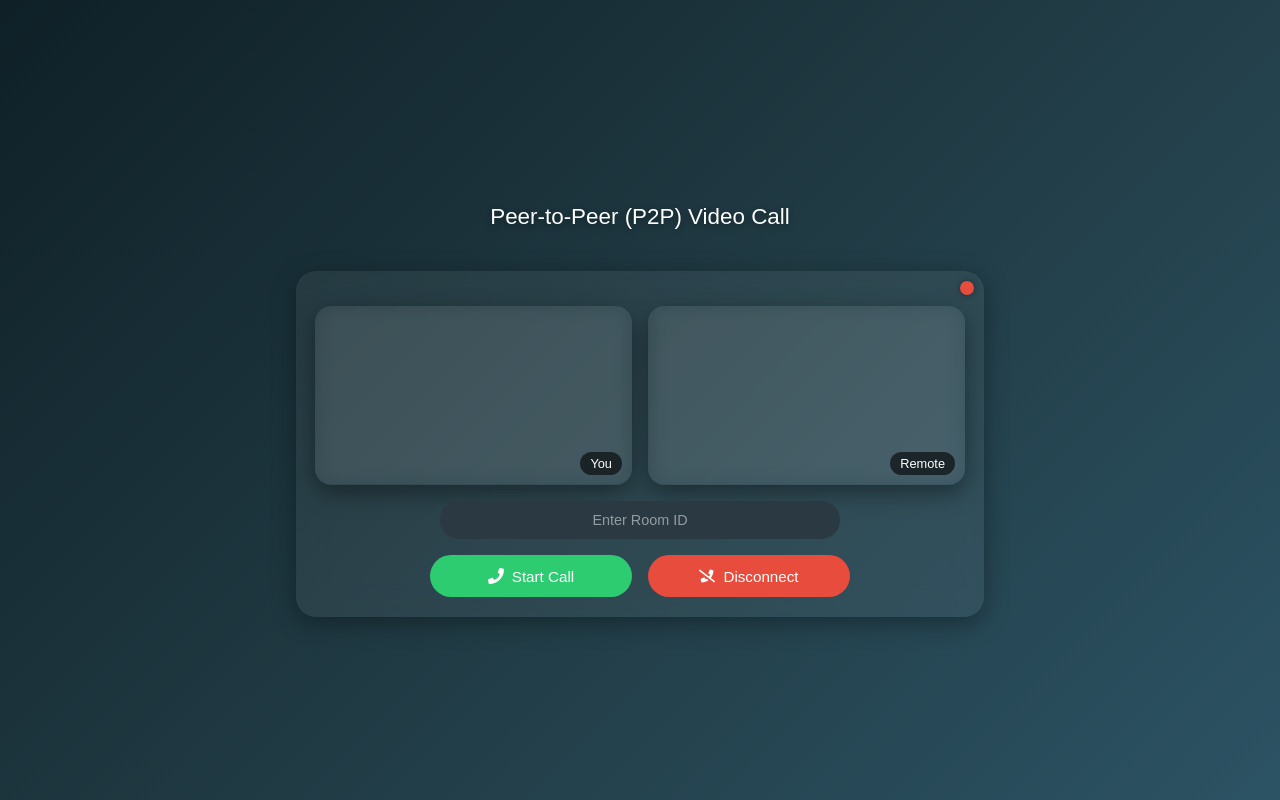
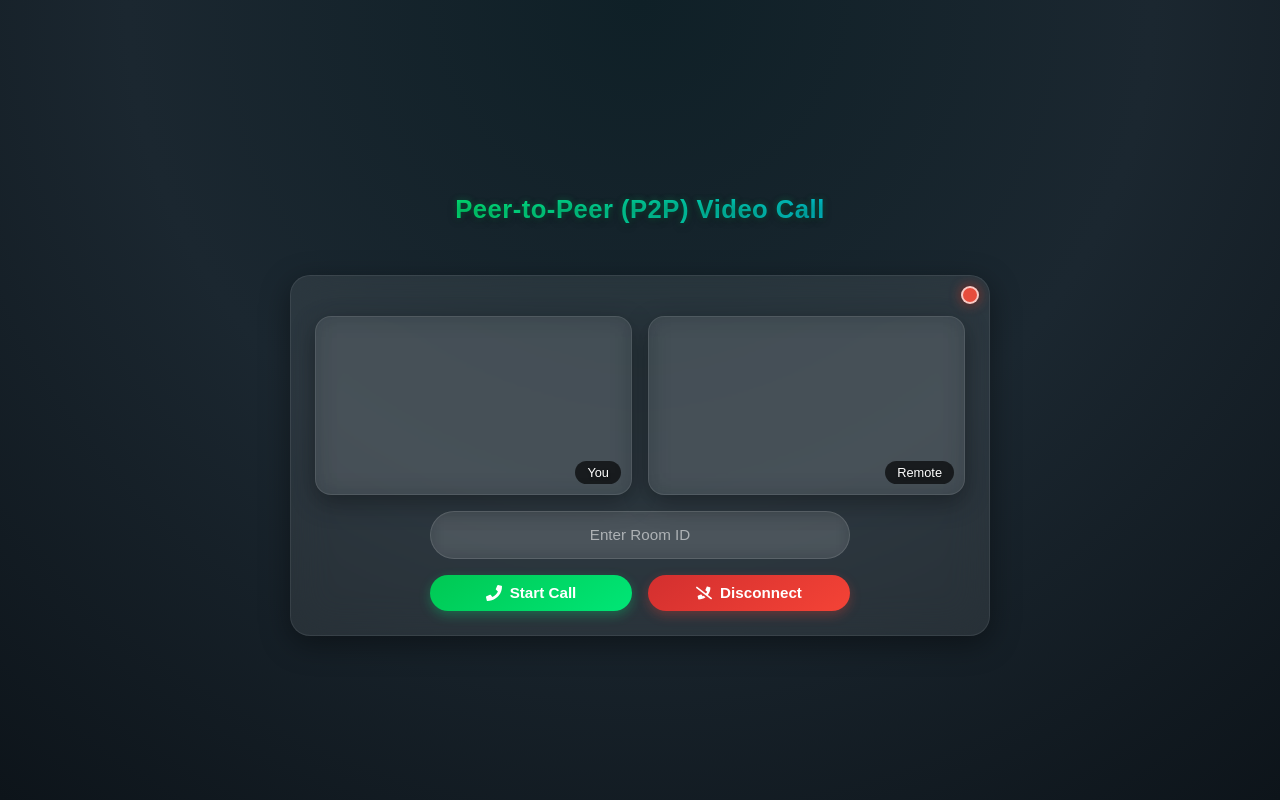
Before and after one commit to Rohit175041/lan-voip, a React (Create React App) app: page / in a window 1280 px wide. Built offline with nearby package versions, Linux system fonts and the light colour scheme.

Commit message:
change ui color

```diff
--- a/src/App.css
+++ b/src/App.css
@@ -4,7 +4,7 @@
   display: flex;
   justify-content: center;
   align-items: center;
-  background: linear-gradient(135deg, #0f2027, #203a43, #2c5364);
+  background: radial-gradient(circle at top, #0f2027, #1b2730, #0d141a);
   font-family: "Poppins", sans-serif;
   color: #fff;
   padding: 1rem;
@@ -25,24 +25,25 @@
   font-size: 1.6rem;
   font-weight: 600;
   text-align: center;
-  color: #fff;
+  color: #f8f9fa;
   margin-bottom: 0.5rem;
-  text-shadow: 0 2px 6px rgba(0, 0, 0, 0.35);
+  text-shadow: 0 2px 10px rgba(0, 0, 0, 0.5);
   line-height: 1.3;
 }
 
 /* 🪟 Main Glass Card */
 .call-card {
-  background: rgba(255, 255, 255, 0.06);
-  backdrop-filter: blur(15px);
+  background: rgba(255, 255, 255, 0.08); /* glass effect */
+  backdrop-filter: blur(20px);
   border-radius: 20px;
-  padding: 1.2rem;
+  padding: 1.5rem;
   width: 100%;
   max-width: 650px;
   text-align: center;
-  box-shadow: 0 6px 24px rgba(0, 0, 0, 0.35);
+  box-shadow: 0 8px 30px rgba(0, 0, 0, 0.4);
   position: relative;
   overflow: hidden;
+  border: 1px solid rgba(255, 255, 255, 0.08);
 }
 
 /* 🎥 Video Grid */
@@ -59,12 +60,13 @@
   position: relative;
   flex: 1 1 50%;
   max-width: 48%;
-  min-width: 0; /* ✅ allow shrinking */
+  min-width: 0;
   aspect-ratio: 16 / 9;
-  background: rgba(0, 0, 0, 0.7);
-  border-radius: 12px;
+  background: rgba(0, 0, 0, 0.45);
+  border-radius: 14px;
   overflow: hidden;
-  box-shadow: 0 4px 10px rgba(0,0,0,0.4);
+  box-shadow: 0 2px 12px rgba(0,0,0,0.4);
+  border: 1px solid rgba(255, 255, 255, 0.08);
 }
 
 .video-element {
@@ -77,8 +79,8 @@
   position: absolute;
   bottom: 8px;
   right: 8px;
-  background: rgba(0, 0, 0, 0.65);
-  padding: 3px 8px;
+  background: rgba(0, 0, 0, 0.55);
+  padding: 3px 10px;
   border-radius: 14px;
   font-size: 0.75rem;
   font-weight: 500;
@@ -96,16 +98,17 @@
 .room-input-wrapper {
   width: 100%;
   max-width: 420px;
-  background: rgba(255, 255, 255, 0.08);
+  background: rgba(255, 255, 255, 0.1);
   border-radius: 25px;
   padding: 0.6rem 1.2rem;
   display: flex;
   justify-content: center;
   align-items: center;
-  backdrop-filter: blur(6px);
+  backdrop-filter: blur(10px);
   transition: box-shadow 0.3s ease, border 0.3s ease;
   margin: 0 auto;
-  min-width: 0; /* ✅ allow shrinking */
+  min-width: 0;
+  border: 1px solid rgba(255, 255, 255, 0.1);
 }
 
 .room-input {
@@ -113,17 +116,17 @@
   border: none;
   background: transparent;
   text-align: center;
-  color: #fff;
+  color: #f1f1f1;
   font-size: 0.95rem;
   outline: none;
 }
 
 .room-input::placeholder {
-  color: rgba(255, 255, 255, 0.5);
+  color: rgba(255, 255, 255, 0.4);
 }
 
 .room-input-wrapper:focus-within {
-  box-shadow: 0 0 0 2px #2ecc71, 0 0 12px rgba(46, 204, 113, 0.7);
+  box-shadow: 0 0 0 2px #00e676, 0 0 12px rgba(0, 230, 118, 0.7);
   border: none;
 }
 
@@ -144,39 +147,49 @@
   align-items: center;
   justify-content: center;
   gap: 0.5rem;
-  padding: 0.8rem 1.2rem;
+  padding: 0.6rem 1.2rem;
   font-size: 0.95rem;
-  font-weight: 500;
+  font-weight: 600;
   border: none;
-  border-radius: 25px;
+  border-radius: 30px;
   cursor: pointer;
   transition: all 0.2s ease;
   flex: 1;
-  min-width: 0; /* ✅ allow shrinking */
+  min-width: 0;
 }
 
 .btn svg {
   font-size: 1rem;
 }
 
+/* Green button with modern glow */
 .btn-green {
-  background: #2ecc71;
+  background: linear-gradient(145deg, #00c853, #00e676);
   color: white;
+  box-shadow: 0 4px 12px rgba(0, 230, 118, 0.3);
+}
+.btn-green:hover {
+  background: linear-gradient(145deg, #00b248, #00c853);
 }
 
+/* Red button with modern glow */
 .btn-red {
-  background: #e74c3c;
+  background: linear-gradient(145deg, #d32f2f, #f44336);
   color: white;
+  box-shadow: 0 4px 12px rgba(244, 67, 54, 0.3);
+}
+.btn-red:hover {
+  background: linear-gradient(145deg, #b71c1c, #d32f2f);
+}
+
+.btn-disabled {
+  background: #555;
+  cursor: not-allowed;
 }
 
 .btn:hover {
-  opacity: 0.9;
   transform: translateY(-2px);
-}
-
-.btn-disabled {
-  background: #9e9e9e;
-  cursor: not-allowed;
+  opacity: 0.95;
 }
 
 /* 📱 Responsive Tweaks */
@@ -189,7 +202,6 @@
     max-width: 100%;
   }
 
-  /* ✅ Videos horizontal + fit */
   .video-grid {
     flex-direction: row;
     flex-wrap: nowrap;
@@ -201,7 +213,6 @@
     min-width: 0;
   }
 
-  /* ✅ Buttons side by side */
   .button-group {
     flex-direction: row;
     justify-content: space-between;
@@ -223,7 +234,7 @@
 @media (max-width: 480px) {
   .video-card {
     max-width: 48%;
-    aspect-ratio: 4 / 3; /* ✅ more compact on small screens */
+    aspect-ratio: 4 / 3;
   }
 
   .btn {
--- a/src/components/Header.css
+++ b/src/components/Header.css
@@ -1,10 +1,17 @@
 .header {
   text-align: center;
   margin-bottom: 1rem;
+  padding: 0.5rem 1rem;
 }
 
 .header-title {
-  font-size: 1.4rem;
-  font-weight: 500;
-  color: #fff;
+  font-size: 1.6rem;
+  font-weight: 600;
+  color: #f8f9fa;
+  letter-spacing: 0.5px;
+  text-shadow: 0 2px 8px rgba(0, 0, 0, 0.4),
+               0 0 6px rgba(0, 230, 118, 0.3); /* ✅ subtle green glow */
+  background: linear-gradient(90deg, #00e676, #00bcd4);
+  -webkit-background-clip: text;
+  -webkit-text-fill-color: transparent;
 }
--- a/src/components/RoomInput.css
+++ b/src/components/RoomInput.css
@@ -1,10 +1,13 @@
+/* =======================
+   ROOM INPUT CONTAINER
+   ======================= */
 .room-container {
   display: flex;
   flex-direction: column;
   align-items: center;
   margin-top: 1rem;
   width: 100%;
-  padding: 0 1rem; /* ✅ prevent edge clipping */
+  padding: 0 1rem;
   box-sizing: border-box;
 }
 
@@ -12,27 +15,30 @@
 .room-input-wrapper {
   display: flex;
   align-items: center;
-  background: #2a3942;     /* WhatsApp dark input */
-  border-radius: 40px;     /* ✅ match Start/Disconnect buttons */
-  padding: 0.4rem 1rem;    /* 🔽 slightly reduced for better button alignment */
+  background: rgba(255, 255, 255, 0.08); /* ✅ glass effect */
+  border-radius: 40px;
+  padding: 0.5rem 1rem;
   width: 100%;
-  max-width: 400px;        /* ✅ same width as buttons */
-  transition: box-shadow 0.2s ease, background 0.2s ease;
+  max-width: 420px;
+  transition: box-shadow 0.3s ease, background 0.3s ease;
   box-sizing: border-box;
-  margin: 0 auto;          /* ✅ keep centered */
+  margin: 0 auto;
+  border: 1px solid rgba(255, 255, 255, 0.12);
+  backdrop-filter: blur(8px);
 }
 
 /* On focus */
 .room-input-wrapper:focus-within {
-  background: #314148;
-  box-shadow: 0 0 0 2px #00a88455; /* subtle green glow */
+  background: rgba(0, 168, 132, 0.15);
+  box-shadow: 0 0 0 2px #00e67655, 0 0 12px rgba(0, 230, 118, 0.35);
+  border: 1px solid rgba(0, 230, 118, 0.4);
 }
 
 /* Text box itself */
 .room-input {
   flex: 1;
-  padding: 0.3rem 0.6rem;  /* 🔽 smaller to reduce height */
-  font-size: 0.9rem;       /* ✅ balanced with buttons */
+  padding: 0.4rem 0.6rem;
+  font-size: 0.95rem;
   border: none;
   background: transparent;
   color: #fff;
@@ -41,35 +47,36 @@
 }
 
 .room-input::placeholder {
-  color: rgba(255, 255, 255, 0.5);
+  color: rgba(255, 255, 255, 0.55);
 }
 
 /* Red border if error */
 .room-input-error {
   box-shadow: 0 0 0 2px #ff4d4d;
   border-radius: 40px;
+  border: 1px solid rgba(255, 77, 77, 0.6);
 }
 
 /* Error message */
 .room-error {
   color: #ff4d4d;
   font-size: 0.8rem;
-  margin-top: 0.4rem;   /* ✅ spacing below input */
+  margin-top: 0.4rem;
   text-align: center;
   display: flex;
   align-items: center;
   justify-content: center;
-  gap: 6px;             /* space between ⚠ and text */
+  gap: 6px;
 }
 
 .room-error::before {
-  content: "⚠";        /* ✅ adds warning icon automatically */
+  content: "⚠";
   font-size: 0.9rem;
 }
 
-/* Optional copy button (if re-enabled) */
+/* Optional copy button */
 .copy-btn {
-  background: #00a884;
+  background: linear-gradient(145deg, #00c853, #00e676);
   border: none;
   border-radius: 50%;
   color: white;
@@ -81,16 +88,18 @@
   justify-content: center;
   align-items: center;
   font-size: 1rem;
-  transition: background 0.2s ease;
+  transition: transform 0.2s ease, box-shadow 0.2s ease;
+  box-shadow: 0 4px 10px rgba(0, 230, 118, 0.3);
 }
 .copy-btn:hover {
-  background: #1bb394;
+  transform: translateY(-2px);
+  box-shadow: 0 6px 14px rgba(0, 230, 118, 0.45);
 }
 
 /* 📱 Responsive tweaks */
 @media (max-width: 600px) {
   .room-input-wrapper {
-    max-width: 100%;   /* ✅ full width on small screens */
+    max-width: 100%;
     padding: 0.5rem 0.8rem;
     border-radius: 30px;
   }
--- a/src/components/StatusIndicator.css
+++ b/src/components/StatusIndicator.css
@@ -1,25 +1,46 @@
-/* Small status circle */
+/* =======================
+   STATUS BALL
+   ======================= */
 .status-ball {
   position: absolute;
   top: 10px;
-  right: 10px;   /* ✅ top-right corner of video card */
+  right: 10px;
   width: 14px;
   height: 14px;
   border-radius: 50%;
-  box-shadow: 0 0 6px rgba(0, 0, 0, 0.4);
+  border: 2px solid rgba(255, 255, 255, 0.7); /* ✅ subtle white border */
+  box-shadow: 0 0 6px rgba(0, 0, 0, 0.4),
+              0 0 8px rgba(255, 255, 255, 0.15); /* ✅ soft outer glow */
+  transition: background-color 0.3s ease, box-shadow 0.3s ease;
 }
 
-/* Connected = green */
+/* Connected = glowing green */
 .status-ball.connected {
   background-color: #27ae60;
+  box-shadow: 0 0 6px rgba(0, 0, 0, 0.4),
+              0 0 12px rgba(39, 174, 96, 0.7);
 }
 
-/* Waiting = yellow */
+/* Waiting = pulsing yellow */
 .status-ball.waiting {
   background-color: #f1c40f;
+  box-shadow: 0 0 6px rgba(0, 0, 0, 0.4),
+              0 0 12px rgba(241, 196, 15, 0.7);
+  animation: pulse-yellow 1.5s infinite;
 }
 
 /* Disconnected = red */
 .status-ball.disconnected {
   background-color: #e74c3c;
+  box-shadow: 0 0 6px rgba(0, 0, 0, 0.4),
+              0 0 12px rgba(231, 76, 60, 0.7);
 }
+
+/* =======================
+   ANIMATIONS
+   ======================= */
+@keyframes pulse-yellow {
+  0% { transform: scale(1); opacity: 1; }
+  50% { transform: scale(1.2); opacity: 0.7; }
+  100% { transform: scale(1); opacity: 1; }
+}
--- a/src/components/VideoGrid.css
+++ b/src/components/VideoGrid.css
@@ -12,22 +12,23 @@
 
 /* -------- VIDEO CARD -------- */
 .video-card {
-  flex: 1 1 45%;             /* ✅ take ~half of the row */
+  flex: 1 1 45%;
   max-width: 400px;
   min-width: 220px;
-  aspect-ratio: 16 / 9;      /* keep proper video ratio */
-  background: rgba(255, 255, 255, 0.05);
+  aspect-ratio: 16 / 9;
+  background: rgba(255, 255, 255, 0.06); /* ✅ glass effect */
   border-radius: 16px;
   overflow: hidden;
-  box-shadow: 0 8px 25px rgba(0, 0, 0, 0.4);
+  box-shadow: 0 8px 25px rgba(0, 0, 0, 0.35);
   position: relative;
-  backdrop-filter: blur(10px);
-  transition: transform 0.2s ease, box-shadow 0.2s ease;
+  backdrop-filter: blur(12px);
+  transition: transform 0.25s ease, box-shadow 0.25s ease;
+  border: 1px solid rgba(255, 255, 255, 0.1);
 }
 
 .video-card:hover {
-  transform: scale(1.02);
-  box-shadow: 0 10px 30px rgba(0, 0, 0, 0.5);
+  transform: scale(1.03);
+  box-shadow: 0 12px 32px rgba(0, 0, 0, 0.45);
 }
 
 /* -------- VIDEO ELEMENT -------- */
@@ -35,6 +36,7 @@
   width: 100%;
   height: 100%;
   object-fit: cover;
+  border-radius: inherit;
 }
 
 /* -------- LABEL -------- */
@@ -42,13 +44,14 @@
   position: absolute;
   bottom: 10px;
   right: 10px;
-  background: rgba(0, 0, 0, 0.6);
-  padding: 4px 10px;
+  background: rgba(0, 0, 0, 0.65);
+  padding: 4px 12px;
   border-radius: 20px;
   font-size: 0.8rem;
   font-weight: 500;
   color: #fff;
   white-space: nowrap;
+  text-shadow: 0 1px 3px rgba(0, 0, 0, 0.4);
 }
 
 /* -------- RESPONSIVE -------- */
@@ -58,7 +61,8 @@
   }
 
   .video-card {
-    flex: 1 1 100%;           /* ✅ full width */
+    flex: 1 1 100%;
     max-width: 100%;
+    border-radius: 14px;
   }
 }
```
Also changed, not shown: src/components/ChatBox.css (+54 -24 lines), src/components/TimerProgress.css (+22 -7 lines).
